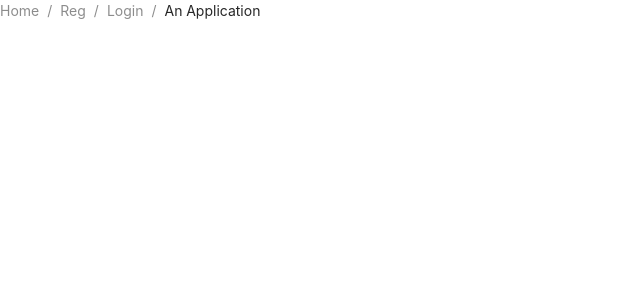
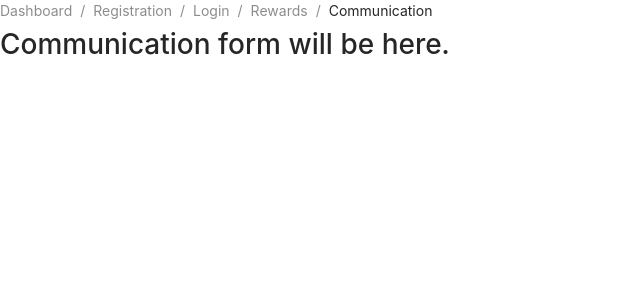
Before and after one commit to diegocortes4/Token-e-Economy, a React (Create React App) app in the folder client/: page /communication in a window 1280 px wide. Shown: the top 300 px of the page, without its empty margins (0-640 px from the left). Built offline with nearby package versions, Linux system fonts and the light colour scheme.

Commit message:
added base code for each webpage

```diff
--- a/client/src/components/NavBar/NavBar.jsx
+++ b/client/src/components/NavBar/NavBar.jsx
@@ -1,29 +1,39 @@
 import React from "react";
+import { Breadcrumb } from "antd";
 import { BrowserRouter as Router, Route, Switch, Link } from "react-router-dom";
-import { Breadcrumb } from "antd";
-import Reg from "../../containers/Registration/Registration";
+import Registration from "../../containers/Registration/Registration";
 import Login from "../../containers/Login/Login";
+import Dashboard from "../../containers/Dashboard/Dashboard";
+import Rewards from "../../containers/Rewards/Rewards";
+import Communication from "../../containers/Communication/Communication";
 
 const NavBar = () => {
   return (
     <Router>
       <Breadcrumb>
-        <Breadcrumb.Item>Home</Breadcrumb.Item>
         <Breadcrumb.Item>
-          <a>
-            <Link to={"/reg"}>Reg</Link>
-          </a>
+          <Link to={"/dashboard"}>Dashboard</Link>
         </Breadcrumb.Item>
         <Breadcrumb.Item>
-          <a>
-            <Link to={"/login"}>Login</Link>
-          </a>
+          <Link to={"/registration"}>Registration</Link>
         </Breadcrumb.Item>
-        <Breadcrumb.Item>An Application</Breadcrumb.Item>
+        <Breadcrumb.Item>
+          <Link to={"/login"}>Login</Link>
+        </Breadcrumb.Item>
+        <Breadcrumb.Item>
+          <Link to={"/rewards"}>Rewards</Link>
+        </Breadcrumb.Item>
+        <Breadcrumb.Item>
+          <Link to={"/communication"}>Communication</Link>
+        </Breadcrumb.Item>
       </Breadcrumb>
       <Switch>
-        <Route exact path="/login" component={Login} />
-        <Route exact path="/reg" component={Reg} />
+        <Route path="/login" component={Login} />
+        <Route path="/registration" component={Registration} />
+        <Route path="/dashboard" component={Dashboard} />
+        <Route path="/rewards" component={Rewards} />
+        <Route path="/communication" component={Communication} />
+        <Route exact path="/" component={Dashboard} />
       </Switch>
     </Router>
   );
--- a/client/src/containers/Communication/Communication.jsx
+++ b/client/src/containers/Communication/Communication.jsx
@@ -0,0 +1,11 @@
+import React from "react";
+
+const Communication = () => {
+  return (
+    <>
+      <h1>Communication form will be here.</h1>
+    </>
+  );
+};
+
+export default Communication;
--- a/client/src/containers/Dashboard/Dashboard.jsx
+++ b/client/src/containers/Dashboard/Dashboard.jsx
@@ -0,0 +1,11 @@
+import React from "react";
+
+const Dashboard = () => {
+  return (
+    <>
+      <h1>Dashboard is here.</h1>
+    </>
+  );
+};
+
+export default Dashboard;
--- a/client/src/containers/Registration/Registration.jsx
+++ b/client/src/containers/Registration/Registration.jsx
@@ -1,9 +1,9 @@
-const Reg = () => {
+const Registration = () => {
   return (
     <>
-      <h1>Data</h1>
+      <h1>Registration goes here.</h1>
     </>
   );
 };
 
-export default Reg;
+export default Registration;
--- a/client/src/containers/Rewards/Rewards.jsx
+++ b/client/src/containers/Rewards/Rewards.jsx
@@ -0,0 +1,11 @@
+import React from "react";
+
+const Rewards = () => {
+  return (
+    <>
+      <h1>My rewards page.</h1>
+    </>
+  );
+};
+
+export default Rewards;
```
Also changed, not shown: client/src/components/Footer/Footer.jsx (+79 -0 lines).
